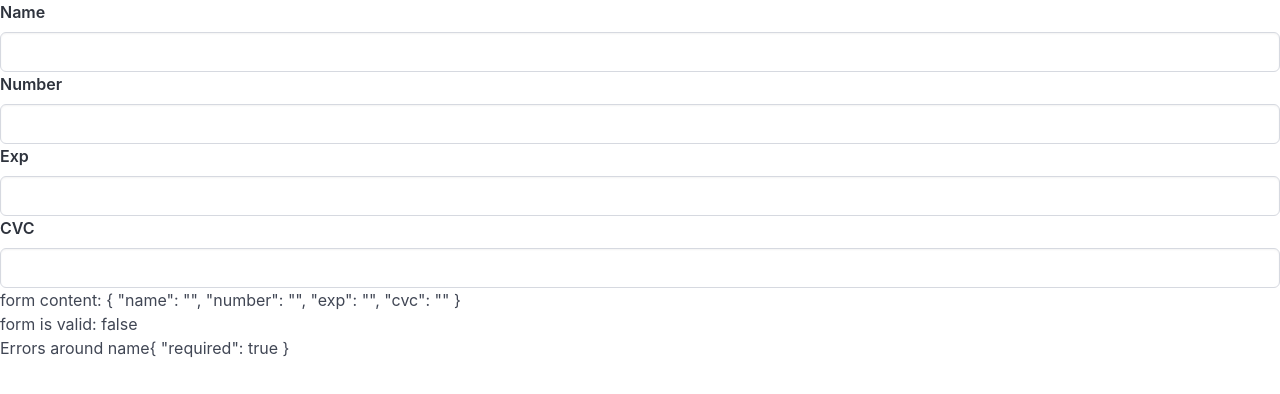
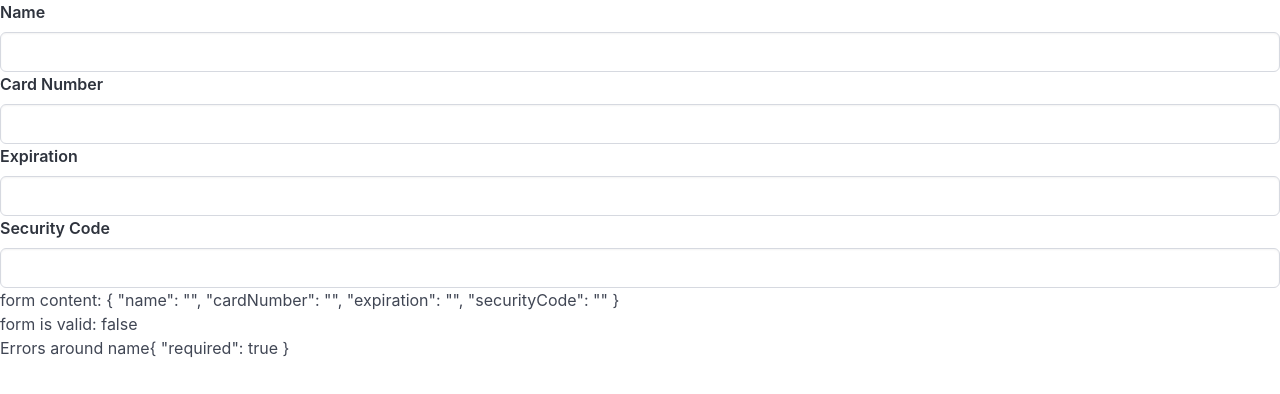
Before and after one commit to fundayluck/creditcard, an Angular app: page / in a window 1280 px wide. Shown: the top 394 px of the page. Built offline with nearby package versions, Linux system fonts and the light colour scheme.

Commit message:
adding input from form group

```diff
--- a/src/app/components/card-form/card-form.component.html
+++ b/src/app/components/card-form/card-form.component.html
@@ -1,8 +1,17 @@
 <form [formGroup]="cardForm">
   <app-input label="Name" [control]="cardForm.controls.name"></app-input>
-  <app-input label="Number" [control]="cardForm.controls.number"></app-input>
-  <app-input label="Exp" [control]="cardForm.controls.exp"></app-input>
-  <app-input label="CVC" [control]="cardForm.controls.cvc"></app-input>
+  <app-input
+    label="Card Number"
+    [control]="cardForm.controls.cardNumber"
+  ></app-input>
+  <app-input
+    label="Expiration"
+    [control]="cardForm.controls.expiration"
+  ></app-input>
+  <app-input
+    label="Security Code"
+    [control]="cardForm.controls.securityCode"
+  ></app-input>
 </form>
 
 <div>form content: {{ cardForm.value | json }}</div>
--- a/src/app/components/card-form/card-form.component.ts
+++ b/src/app/components/card-form/card-form.component.ts
@@ -19,8 +19,8 @@ import { InputComponent } from '../../shared/input/input.component';
 export class CardFormComponent {
   cardForm = new FormGroup({
     name: new FormControl('', [Validators.required, Validators.minLength(3)]),
-    number: new FormControl(''),
-    exp: new FormControl(''),
-    cvc: new FormControl(''),
+    cardNumber: new FormControl(''),
+    expiration: new FormControl(''),
+    securityCode: new FormControl(''),
   });
 }
```
